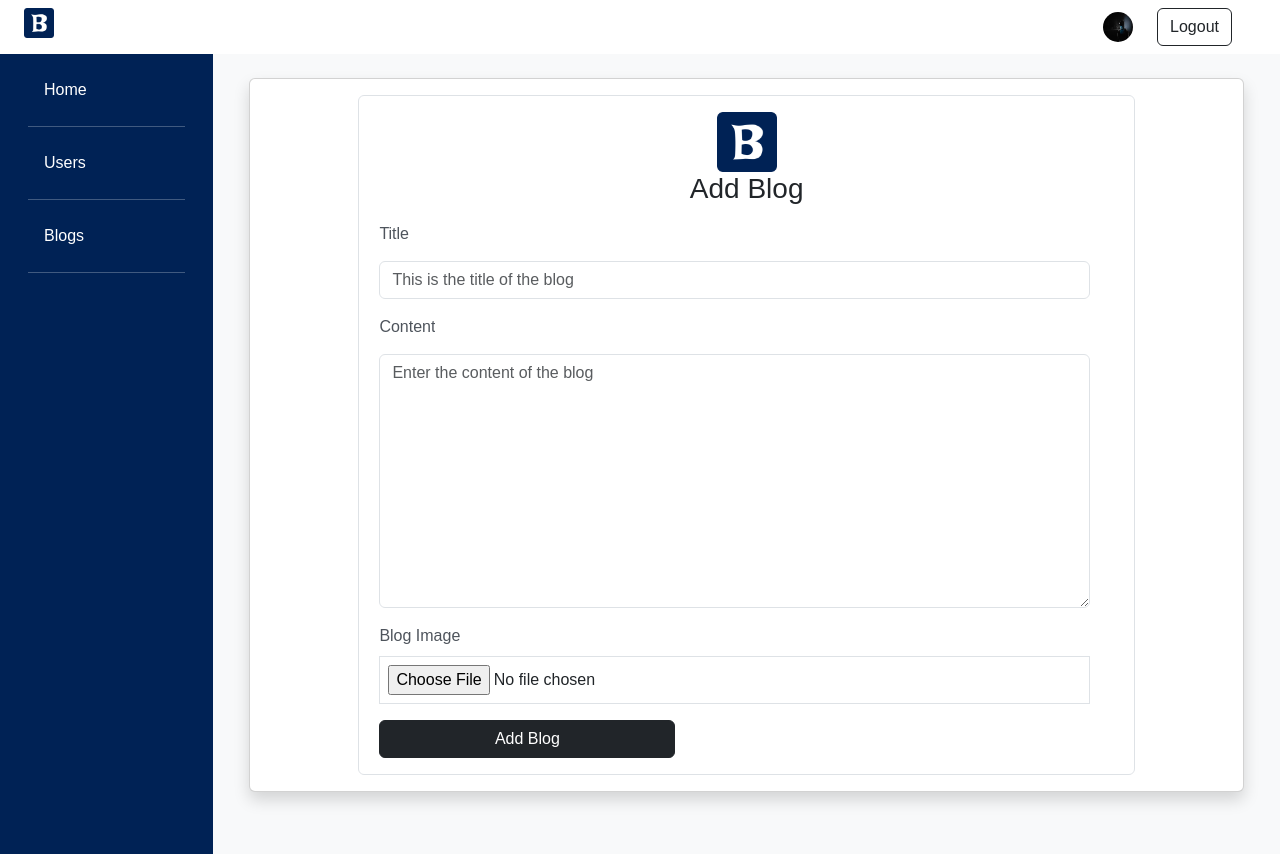
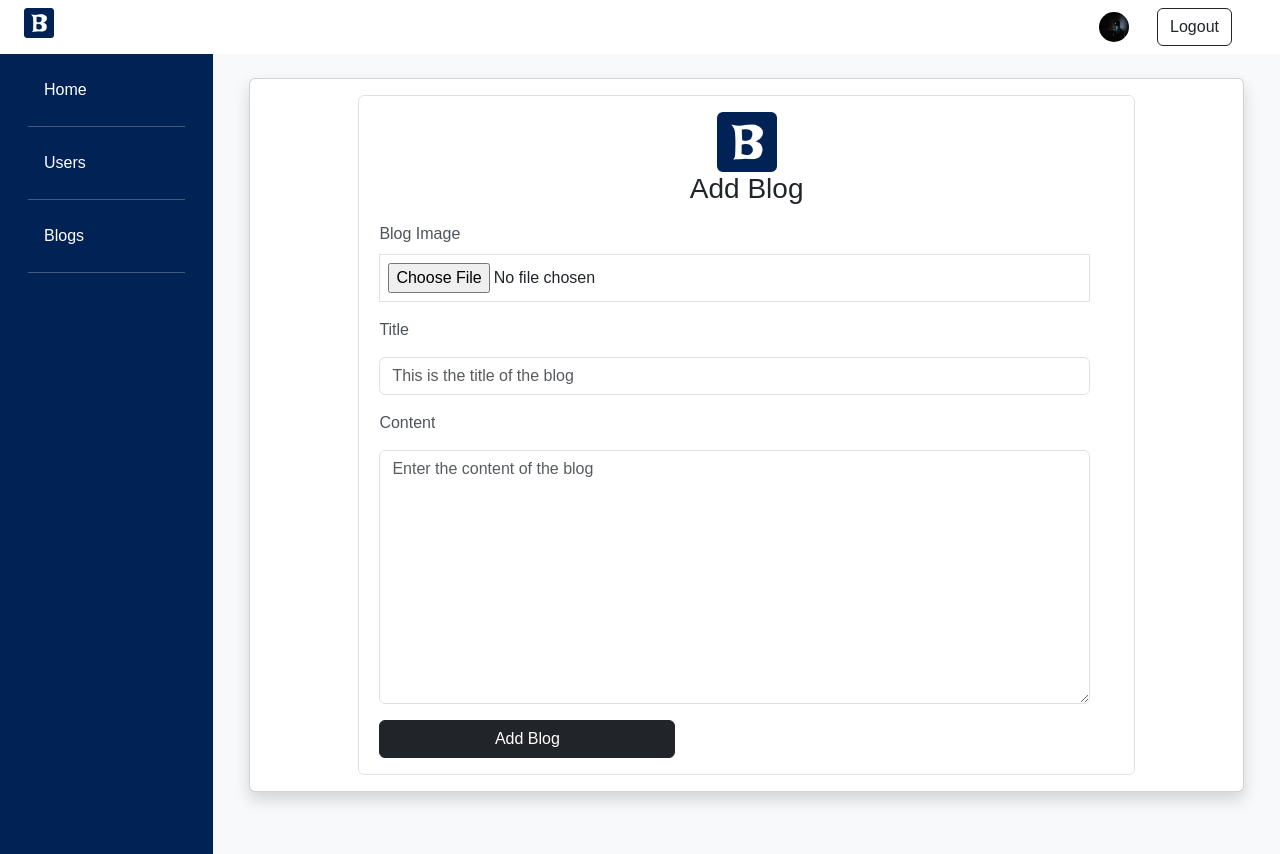
Before and after one commit to suraz-101/BlogApplication, a React app in the folder client/: page /admin/addBlog in a window 1280 px wide. Built offline with nearby package versions, Linux system fonts and the light colour scheme; no server answers; the HTML template or start-up script is replaced by a standard one.

Commit message:
working on logout functionality

```diff
--- a/client/src/assets/css/index.css
+++ b/client/src/assets/css/index.css
@@ -10,9 +10,8 @@
   color: white;
 }
 .button:hover {
-  color: white;
+  color: rgb(0, 34, 85);
   box-shadow: 0px 0px 10px 2px rgb(0, 34, 85);
-  /* border: 3px solid rgb(0, 34, 85); */
   background-color: white;
 }
 
--- a/client/src/layouts/AdminNavbar.jsx
+++ b/client/src/layouts/AdminNavbar.jsx
@@ -1,20 +1,30 @@
 import React, { useState, useEffect } from "react";
 import { Dropdown } from "react-bootstrap";
 import { Link } from "react-router-dom";
-import { decodeJwt, getToken } from "../utils/session";
+import { decodeJwt, getToken, removeToken, removeUser } from "../utils/session";
 import logo from "../assets/icons/android-chrome-192x192.png";
 import profile from "../assets/images/profile.jpeg";
+import { Navigate } from "react-router-dom";
+import { useNavigate } from "react-router-dom";
+import { setUseStrictShallowCopy } from "immer";
+import { getUser } from "../utils/login";
 
 export const AdminNavbar = () => {
-  // const [name, setName] = useState("");
-  // const token = getToken("access_token");
-  // const jwtPayload = decodeJwt(token);
+  const [user, setUser] = useState({});
 
-  // useEffect(() => {
-  //   if (jwtPayload) {
-  //     setName(jwtPayload.data.name);
-  //   }
-  // }, [jwtPayload]);
+  const navigate = useNavigate();
+
+  const handleLogout = async () => {
+    removeToken();
+    removeUser();
+    navigate("/login");
+  };
+
+  useEffect(() => {
+    const user = JSON.parse(getUser());
+
+    setUser(user);
+  }, []);
 
   return (
     <>
@@ -42,11 +52,13 @@ export const AdminNavbar = () => {
               alt=""
               style={{ height: "30px", width: "30px", borderRadius: "50%" }}
             />
+            <span> {user?.name}</span>
             <span className="mx-2 p-3">
+              {/* {user?.role?.length>0 && user?.role.includes("admin") && ()} */}
               <button
                 className="btn btn-outline-none border border-dark"
-                onClick={() => {
-                  console.log("clicked");
+                onClick={(e) => {
+                  handleLogout(e);
                 }}
               >
                 Logout
--- a/client/src/layouts/AppNavbar.jsx
+++ b/client/src/layouts/AppNavbar.jsx
@@ -63,7 +63,10 @@ export const AppNavbar = () => {
                 </Link>
               </li>
               <li className="nav-item">
-                <Link className="nav-link px-4 button " to="/login">
+                <Link
+                  className="nav-link px-4 button border border-dark"
+                  to="/login"
+                >
                   Login
                 </Link>
               </li>
--- a/client/src/pages/Login.jsx
+++ b/client/src/pages/Login.jsx
@@ -6,6 +6,7 @@ import { useState, createContext } from "react";
 import instance from "../utils/api";
 import { setToken } from "../utils/session";
 import { URLS } from "../constants";
+import { createUser } from "../utils/login";
 // import { Register } from "./Register";
 // import { Home } from "./Home";
 
@@ -19,7 +20,8 @@ export const Login = () => {
     try {
       e.preventDefault();
       const response = await instance.post(URLS.LOGIN, credentials); // sends reques to http://localhost:8000/api/v1/users/login and store the response in response variable
-      setToken(response?.data.message); // This line of code will call the setToken function of utils/session.js file and helps to setItem into the localStorage
+      setToken(response?.data.message);
+      createUser(); // This line of code will call the setToken function of utils/session.js file and helps to setItem into the localStorage
       navigate("/admin");
     } catch (e) {
       // console.log("error is : ", e.response.data.message);
--- a/client/src/pages/admin/AddBlog.jsx
+++ b/client/src/pages/admin/AddBlog.jsx
@@ -1,7 +1,9 @@
+import { useState } from "react";
 import { Link } from "react-router-dom";
 import logo from "../../assets/icons/android-chrome-192x192.png";
 
 export const AddBlog = () => {
+  const [image, setImage] = useState("");
   return (
     <div
       className="contentArea col-lg-10 col-sm-8 col-7 bg-light"
@@ -38,6 +40,43 @@ export const AddBlog = () => {
                     <form action="" className="col-12" id="registerUser">
                       <div className="row container">
                         <form>
+                          <div className="d-flex justify-content-center">
+                            {image ? (
+                              <img
+                                src={image}
+                                alt=""
+                                height="200px"
+                                width="200px"
+                              />
+                            ) : (
+                              <></>
+                            )}
+                          </div>
+                          <div className="mb-3 d-flex flex-column">
+                            <label
+                              for="exampleInputEmail"
+                              className="form-label"
+                            >
+                              Blog Image
+                            </label>
+                            <input
+                              className="border p-2"
+                              type="file"
+                              name="blogImage"
+                              id="blogImage"
+                              required
+                              onChange={(e) => {
+                                const file = e.target.files[0];
+                                if (file) {
+                                  const reader = new FileReader();
+                                  reader.onload = () => {
+                                    setImage(reader.result);
+                                  };
+                                  reader.readAsDataURL(file);
+                                }
+                              }}
+                            />
+                          </div>
                           <div className="mb-3">
                             <label
                               for="exampleInputName"
@@ -70,21 +109,6 @@ export const AddBlog = () => {
                               placeholder="Enter the content of the blog"
                             ></textarea>
                           </div>
-                          <div className="mb-3 d-flex flex-column">
-                            <label
-                              for="exampleInputEmail"
-                              className="form-label"
-                            >
-                              Blog Image
-                            </label>
-                            <input
-                              className="border p-2"
-                              type="file"
-                              name="blogImage"
-                              id="blogImage"
-                              required
-                            />
-                          </div>
 
                           <button
                             type="submit"
--- a/client/src/utils/login.js
+++ b/client/src/utils/login.js
@@ -20,3 +20,13 @@ export const validRole = (role) => {
   if (!isValid) return false;
   return true;
 };
+
+export const createUser = () => {
+  const token = getToken("access_token");
+  const { data } = jwtDecode(token);
+  return localStorage.setItem("currentUser", JSON.stringify(data));
+};
+
+export const getUser = () => {
+  return localStorage.getItem("currentUser");
+};
--- a/client/src/utils/session.js
+++ b/client/src/utils/session.js
@@ -12,6 +12,10 @@ export const removeToken = () => {
   return localStorage.removeItem("access_token");
 };
 
+export const removeUser = () => {
+  return localStorage.removeItem("currentUser");
+};
+
 export const decodeJwt = (token) => {
   return jwtDecode(token);
 };
```
